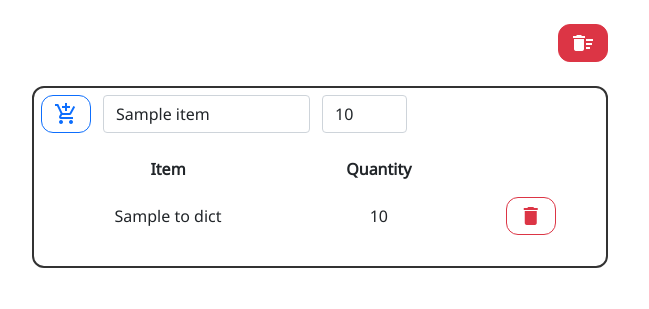
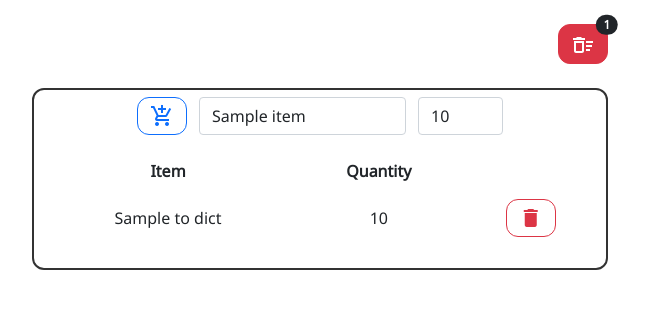
Before and after one commit to pzrsa/shopping-list, a Flask app: template app/templates/list.html in a window 1280 px wide. Shown: the part 58-367 px from the top of the page, without its empty margins (320-969 px from the left). Run offline with Flask 2, Linux system fonts and the light colour scheme; the template is opened without the code that fills it: most values are stand-ins (such as "Sample title", 1, 10 or a date in 2020); grey boxes marked "Sample" are stand-in pictures.

Commit message:
badge next to delete all button showing number of items

```diff
--- a/app/templates/base.html
+++ b/app/templates/base.html
@@ -14,7 +14,7 @@
 
 <head>
     <meta charset="UTF-8">
-    <meta name="viewport" content="width=device-width, initial-scale=1.0">
+    <meta name="viewport" content="width=device-width, initial-scale=1.0, maximum-scale=1, user-scalable=no">
     <link rel="shortcut icon" href="{{ url_for('static', filename='favicon.png') }}">
     <!-- Bootstrap CSS -->
     <link href="https://cdn.jsdelivr.net/npm/bootstrap@5.1.0/dist/css/bootstrap.min.css" rel="stylesheet"
--- a/app/templates/list.html
+++ b/app/templates/list.html
@@ -5,8 +5,12 @@
 
 <!-- Delete all items button -->
 <div class="d-flex justify-content-end">
-    <a class="btn btn-danger position-relative material-icons" data-bs-toggle="modal"
-        data-bs-target="#deleteAllModal">delete_sweep</a>
+    <label class="visually-hidden">Delete All</label>
+    <a class="btn btn-danger position-relative" data-bs-toggle="modal" data-bs-target="#deleteAllModal">
+        <img src="{{ url_for('static', filename='delete_sweep.svg') }}" alt="Delete All Icon">
+        <span class="position-absolute top-0 start-100 translate-middle badge rounded-pill bg-dark">
+            {{ list_length }}
+            <span class="visually-hidden">items</span></a>
 </div>
 
 <div class="user-list mt-4 mb-5">
@@ -30,7 +34,7 @@
     </div>
 
     <!-- Form for adding items to list -->
-    <form class="row" method="POST">
+    <form class="row justify-content-center" method="POST">
         <div class="col-auto">
             <button type="submit" class="btn btn-outline-primary mb-3 material-icons">add_shopping_cart</button>
         </div>
```
Also changed, not shown: app/static/delete_sweep.svg (added).
